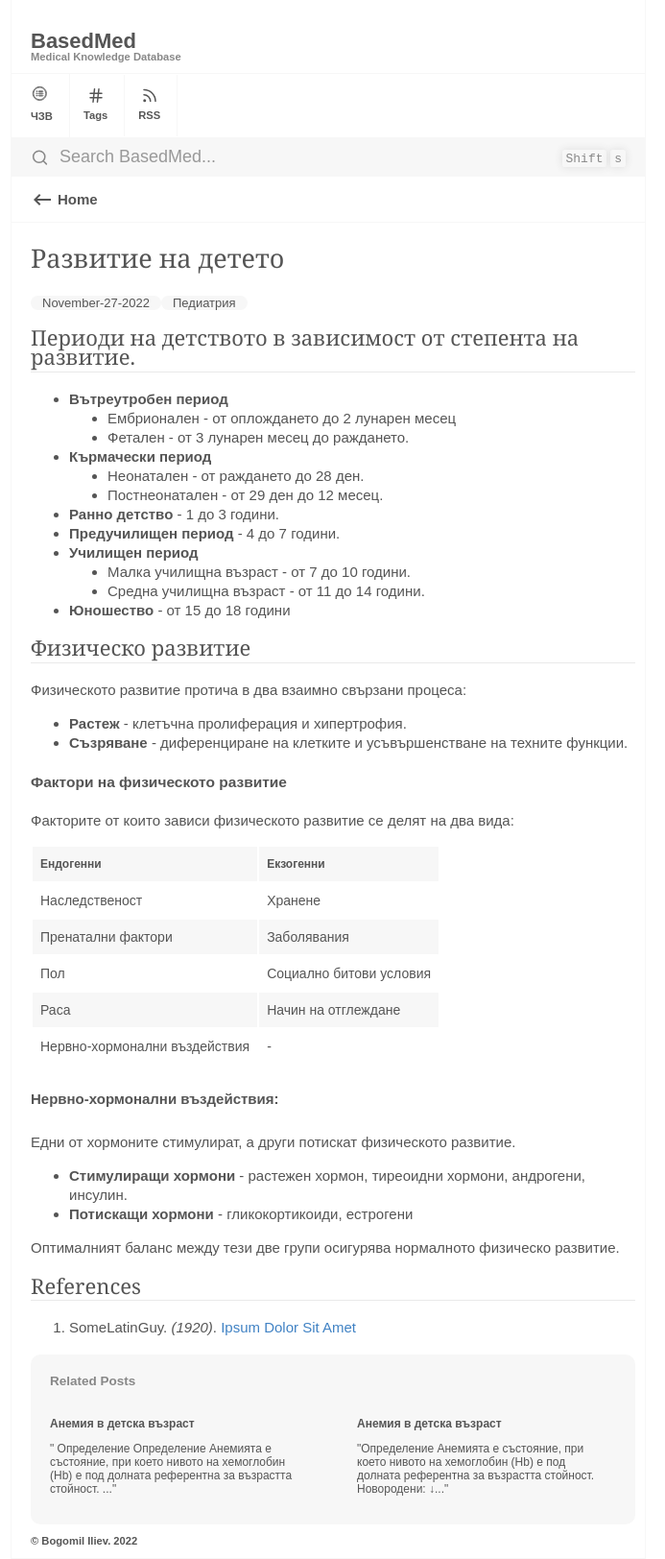
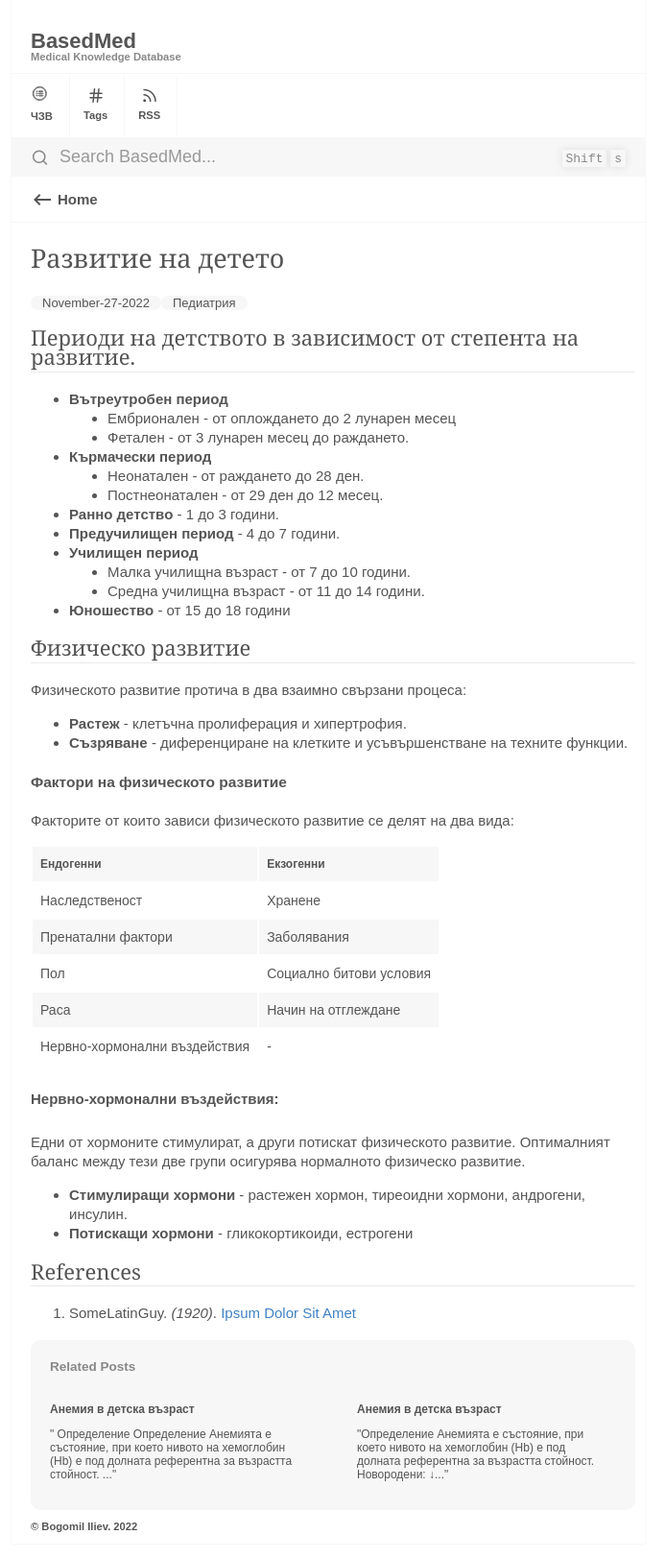
Before and after one commit to ilievmd/BasedMed, a Jekyll site: the page built from _posts/2022-11-27-развитие.md, in a window 1280 px wide. Shown: the whole page at 96% size, without its empty margins (298-991 px from the left). Built offline with Jekyll 4.4.1, drawn with Linux system fonts in a browser that asks for light colours.

```diff
--- a/_posts/2022-11-27-развитие.md
+++ b/_posts/2022-11-27-развитие.md
@@ -34,11 +34,9 @@ tags: Педиатрия
 | Нервно-хормонални въздействия |        -                 |
 
 ##### Нервно-хормонални въздействия:
-Едни от хормоните стимулират, а други потискат физическото развитие.
+Едни от хормоните стимулират, а други потискат физическото развитие. Оптималният баланс между тези две групи осигурява нормалното физическо развитие.
 - **Стимулиращи хормони** - растежен хормон, тиреоидни хормони, андрогени, инсулин.
 - **Потискащи хормони** - гликокортикоиди, естрогени
-
-Оптималният баланс между тези две групи осигурява нормалното физическо развитие.
 
 
 ## References
```
